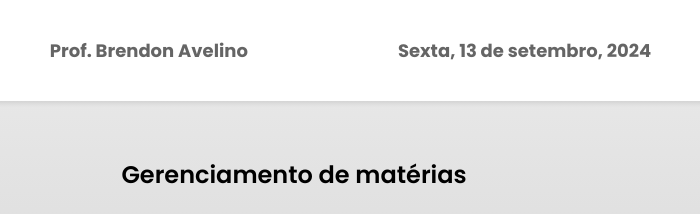
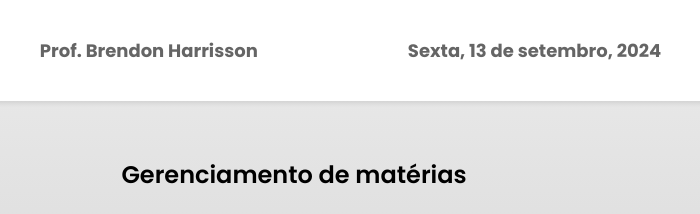
Before and after one commit to BrendonAvelino/DiarioEletronico_SESI, a plain HTML site: page GerenciamentoMaterias/GerenciamentoMaterias.html in a window 1280 px wide. Shown: the top 214 px of the page, 346-1046 px from the left. Drawn offline with Linux system fonts and the light colour scheme.

Commit message:
update pág. Gerenciar matéria

```diff
--- a/GerenciamentoMaterias/GerenciamentoMaterias.html
+++ b/GerenciamentoMaterias/GerenciamentoMaterias.html
@@ -17,7 +17,7 @@
             <img id="sesiLogo" src="../img/sesiLogo.png" alt="SESI Logo">
         </div>
         <div class="info">
-            <span>Prof. Brendon Avelino</span>
+            <span>Prof. Brendon Harrisson</span>
             <span>Sexta, 13 de setembro, 2024</span>
         </div>
         <i class="material-icons" style="font-size: 36px;">exit_to_app</i>
```
